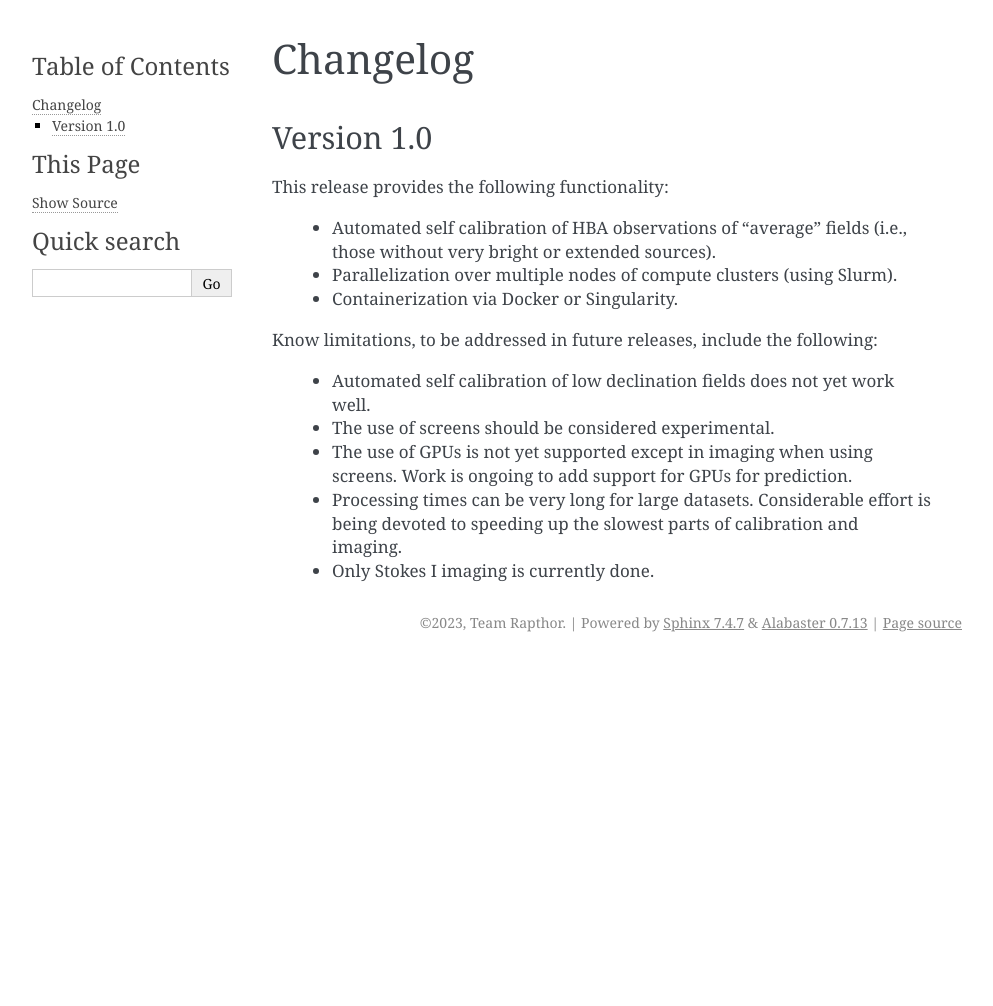
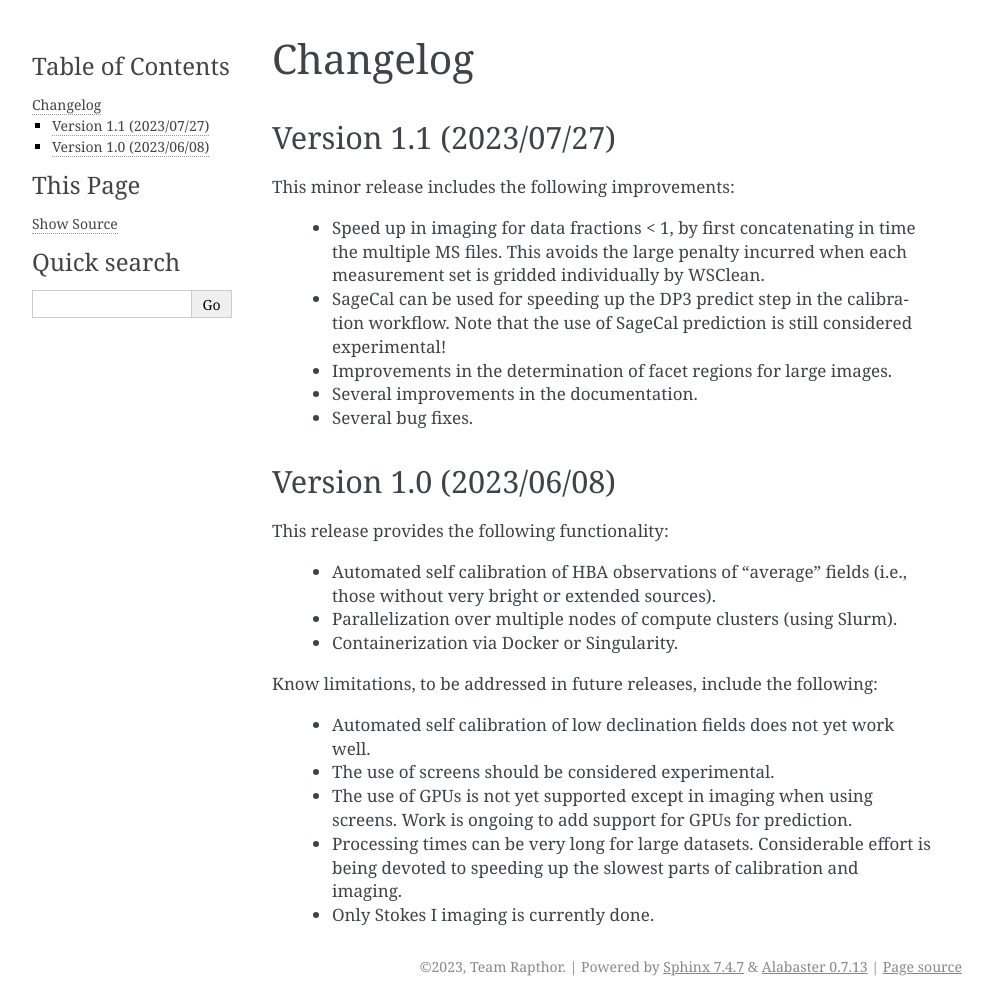
Before and after one commit to darafferty/rapthor, a Sphinx documentation site: the page built from docs/source/changelog.rst, in a window 1280 px wide. Shown: the whole page, without its empty margins (148-1141 px from the left). Built offline with Sphinx 7.4.7, drawn with Linux system fonts in a browser that asks for light colours; before the commit the page ends 900 px from its top, so only the background shows below that.

Commit message:
Prepare for release 1.1

```diff
--- a/docs/source/changelog.rst
+++ b/docs/source/changelog.rst
@@ -3,8 +3,20 @@
 Changelog
 =========
 
-Version 1.0
------------
+Version 1.1 (2023/07/27)
+------------------------
+
+This minor release includes the following improvements:
+
+    - Speed up in imaging for data fractions < 1, by first concatenating in time the multiple MS files. This avoids the large penalty incurred when each measurement set is gridded individually by WSClean.
+    - SageCal can be used for speeding up the DP3 predict step in the calibration workflow. Note that the use of SageCal prediction is still considered experimental!
+    - Improvements in the determination of facet regions for large images.
+    - Several improvements in the documentation.
+    - Several bug fixes.
+
+
+Version 1.0 (2023/06/08)
+------------------------
 
 This release provides the following functionality:
 
```
